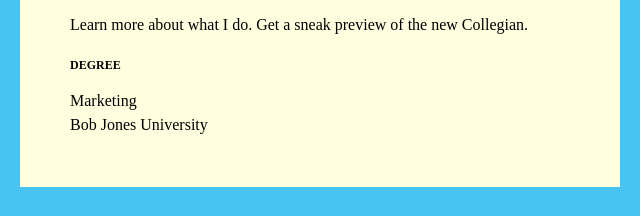
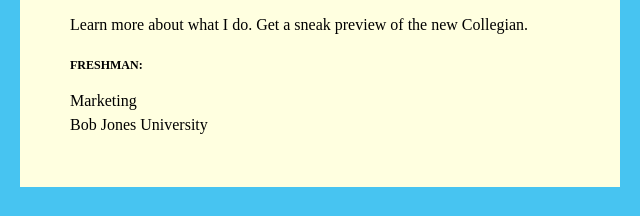
Before and after one commit to JonathanLovegrove/JonathanLovegrove.github.io, a plain HTML site: page index.html in a window 1280 px wide. Shown: the part 161-377 px from the top of the page, 320-960 px from the left. Drawn offline with Linux system fonts and the light colour scheme.

Commit message:
Update index.html

```diff
--- a/index.html
+++ b/index.html
@@ -42,7 +42,7 @@ h3 {
          <p>
             Learn more about what I do. Get a sneak preview of the new Collegian.
          </p>
-        <h3>DEGREE</h3>
+        <h3>FRESHMAN:</h3>
         Marketing<br />
         Bob Jones University<br />
     </div>
```
